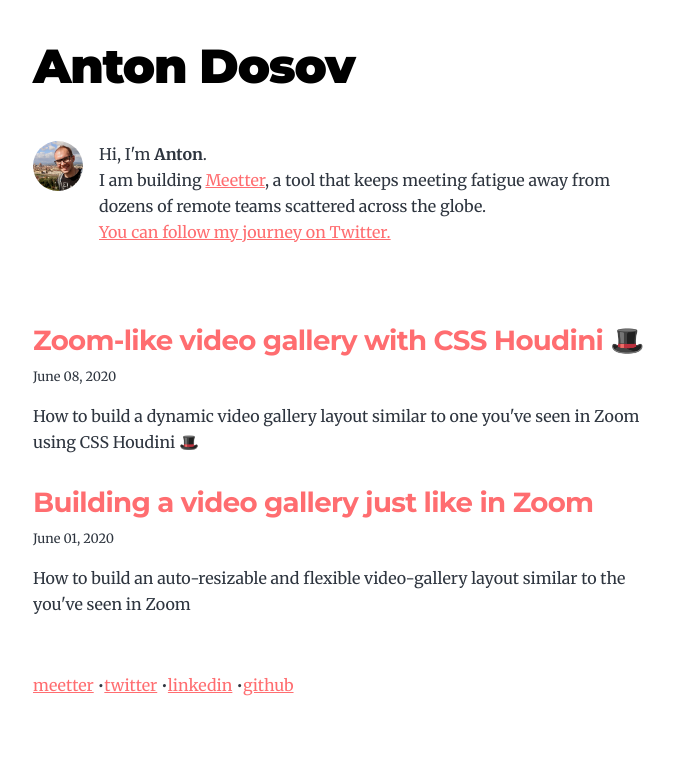
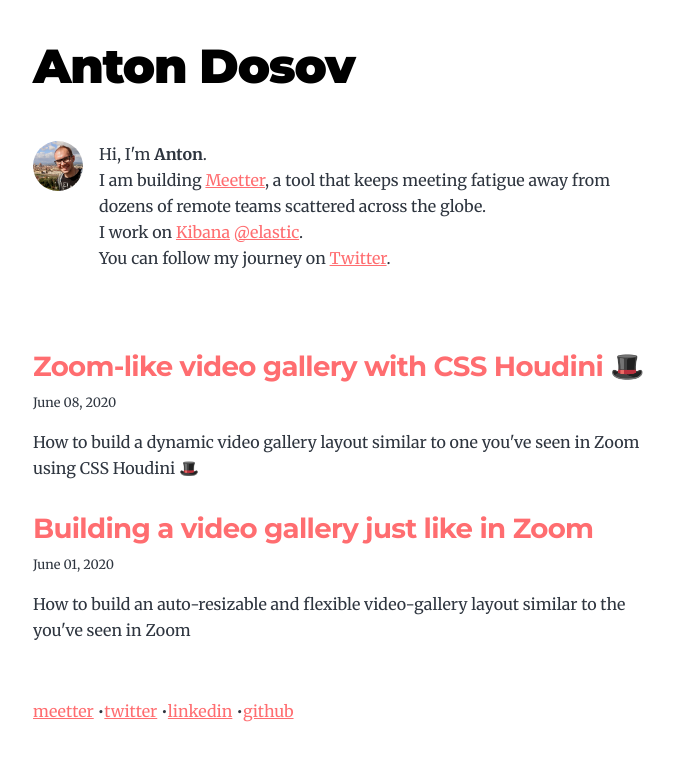
Before and after one commit to Dosant/adosov, a Gatsby site: page / in a window 1280 px wide. Shown: the whole page, without its empty margins (291-965 px from the left). Built offline with nearby package versions, Linux system fonts and the light colour scheme; Gatsby itself is replaced by a stand-in of ours.

Commit message:
imrpove bio

```diff
--- a/src/components/bio.js
+++ b/src/components/bio.js
@@ -46,11 +46,11 @@
         <p>
           Hi, I'm <strong>Anton</strong>.
           <br/>
-          I am building <a href={'https://meetter.app'} target={"_blank"}>Meetter</a>, a tool that keeps meeting fatigue away from dozens of remote teams scattered across the globe.
+          I am building <a href={'https://meetter.app'}>Meetter</a>, a tool that keeps meeting fatigue away from dozens of remote teams scattered across the globe.
           <br/>
-          <a href={`https://twitter.com/${social?.twitter || ``}`}>
-            You can follow my journey on Twitter.
-          </a>
+          I work on <a href={'https://github.com/elastic/kibana'}>Kibana</a> <a href={'https://twitter.com/elastic'}>@elastic</a>.
+          <br/>
+          You can follow my journey on <a href={`https://twitter.com/${social?.twitter || ``}`}>Twitter</a>.
         </p>
       )}
     </div>
```
